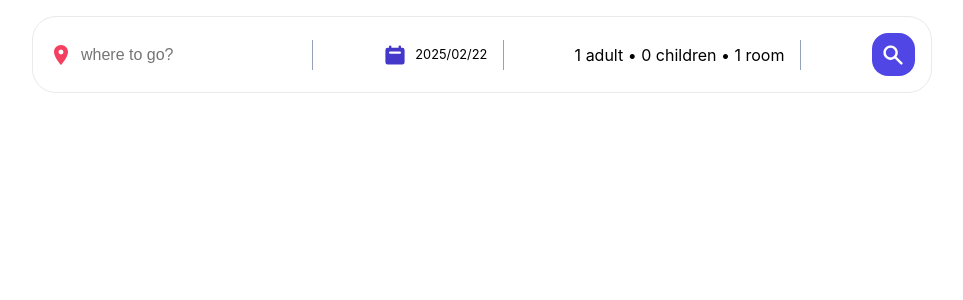
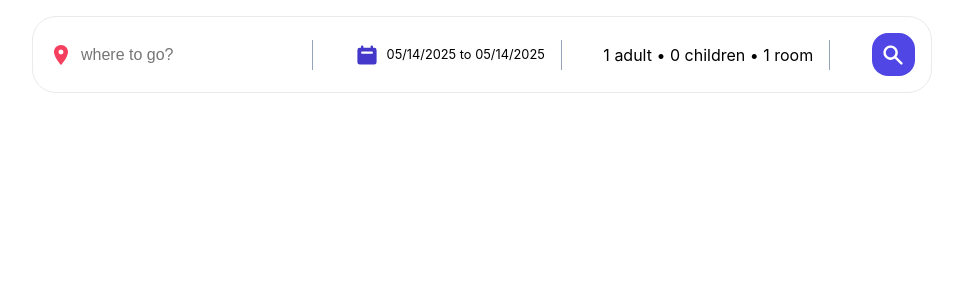
Before and after one commit to mohmmad-sazandeh/Booking_hotel, a React (Vite) app: page / in a window 1280 px wide. Shown: the top 300 px of the page, without its empty margins (158-1121 px from the left). Built offline with nearby package versions, Linux system fonts and the light colour scheme.

Commit message:
add Header

```diff
--- a/package.json
+++ b/package.json
@@ -11,7 +11,9 @@
     "preview": "vite preview"
   },
   "dependencies": {
+    "date-fns": "^4.1.0",
     "react": "^19.1.0",
+    "react-date-range": "^2.0.1",
     "react-dom": "^19.1.0",
     "react-icons": "^5.5.0"
   },
--- a/src/components/Header/Header.jsx
+++ b/src/components/Header/Header.jsx
@@ -3,6 +3,10 @@ import { MdLocationOn } from 'react-icons/md'
 import "../../App.css"
 import { HiCalendar, HiMinus, HiPlus, HiSearch } from 'react-icons/hi'
 import useOutsideClick from '../../hooks/useOutsideClick'
+import 'react-date-range/dist/styles.css'; // main style file
+import 'react-date-range/dist/theme/default.css'; // theme css file
+import {DateRange} from 'react-date-range';
+import { format } from 'date-fns'
 function Header() {
      const [destination,setDestination] = useState("")
      const [openOptions,setOpenOptions] = useState(false)
@@ -12,6 +16,15 @@ function Header() {
         room: 1,
      })
 
+     const [date,setِDate] = useState([
+        {
+            startDate: new Date(),
+            endDate: new Date(),
+            key: "selection",
+     }
+    ]);
+    const [openDate,setOpenDate] = useState(false);
+
      const handleOptions = (name , operation) => {
         setOptions((prev) => {
             return{
@@ -20,6 +33,8 @@ function Header() {
             };
         })
      }
+
+
   return (
     <div className="header">
         <div className="headerSearch">
@@ -38,7 +53,13 @@ function Header() {
         </div>
         <div className="headerSearchItem">
             <HiCalendar className="headerIcon dateIcon"/>
-            <div className="dateDropDown">2025/02/22</div>
+            <div onClick={() => setOpenDate(!openDate)} className="dateDropDown">
+             {`${format(date[0].startDate,"MM/dd/yyyy")} to ${format(date[0].endDate,"MM/dd/yyyy")}`}
+            </div>
+            {openDate && <DateRange onChange={(item) => setِDate([item.selection])} ranges={date} className="date"
+            minDate={new Date()}
+            moveRangeOnFirstSelection={true}
+            />}
             <span className="seperator"></span>
         </div>
         <div className="headerSearchItem">
```
Also changed, not shown: 1 other file (tests, documents, lock files or other folders).
